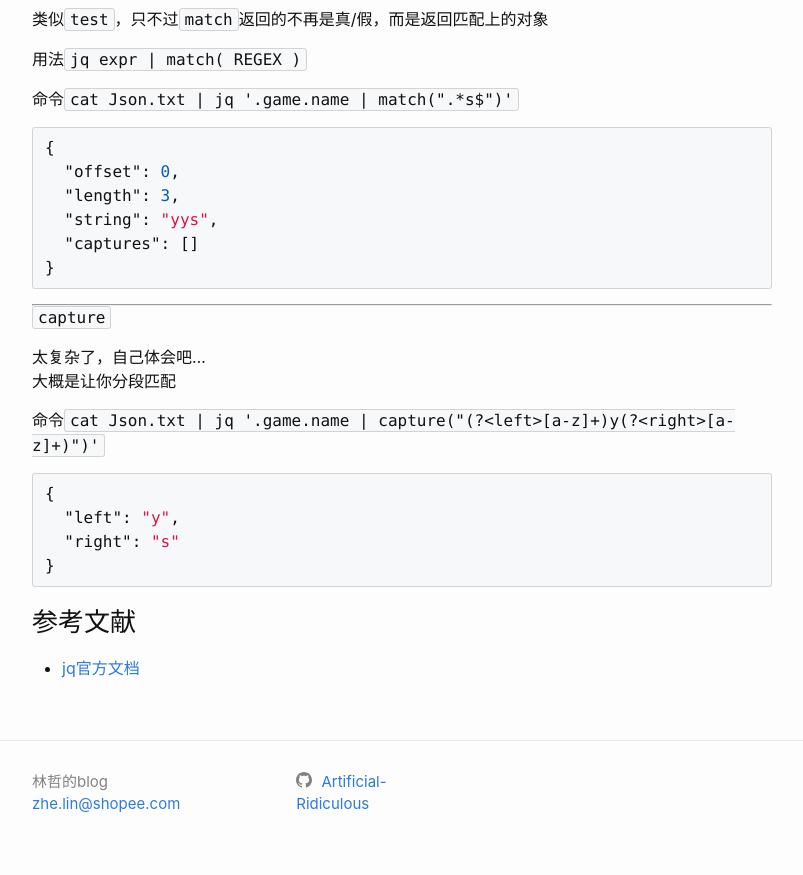
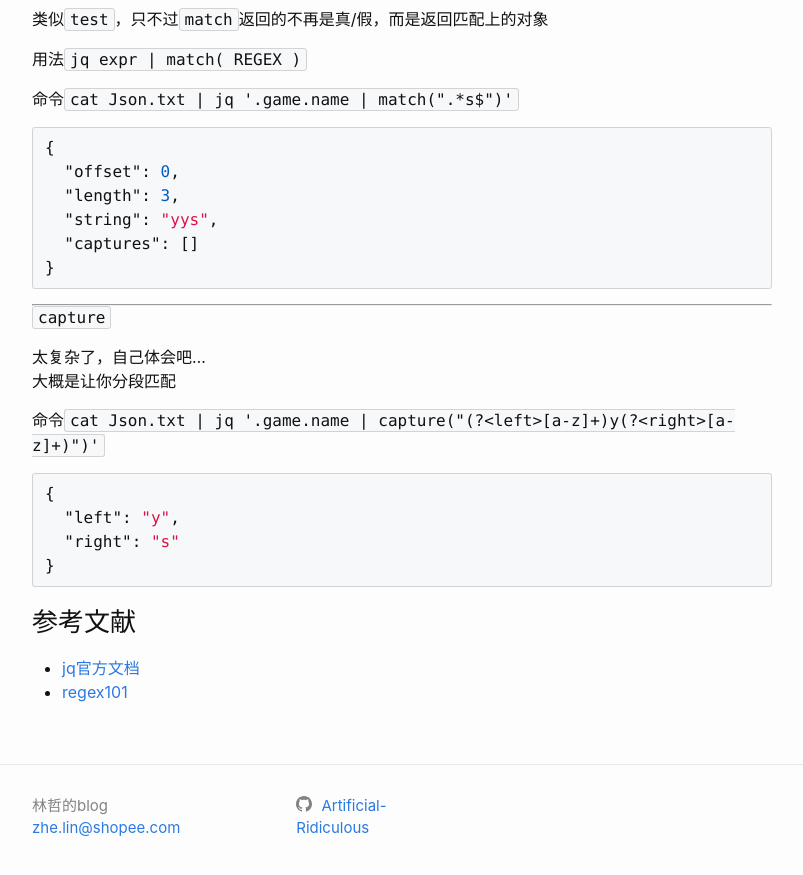
Before and after one commit to Artificial-Ridiculous/Artificial-Ridiculous.github.io, a Jekyll site: the page built from _posts/2022-04-08-jq命令@shell.markdown, in a window 1280 px wide and 900 px high, scrolled down 5200 px. Shown: the top 875 px of the window, without its empty margins (238-1041 px from the left). Built offline with Jekyll 4.4.1, drawn with Linux system fonts in a browser that asks for light colours; comment, search, counter and statistics services are not loaded.

Commit message:
add:add regex101 link

```diff
--- a/_posts/2022-04-08-jq命令@shell.markdown
+++ b/_posts/2022-04-08-jq命令@shell.markdown
@@ -266,3 +266,4 @@ true
 
 ### 参考文献
 - [jq官方文档](https://stedolan.github.io/jq/manual/#Builtinoperatorsandfunctions)
+- [regex101](https://regex101.com/)
```
